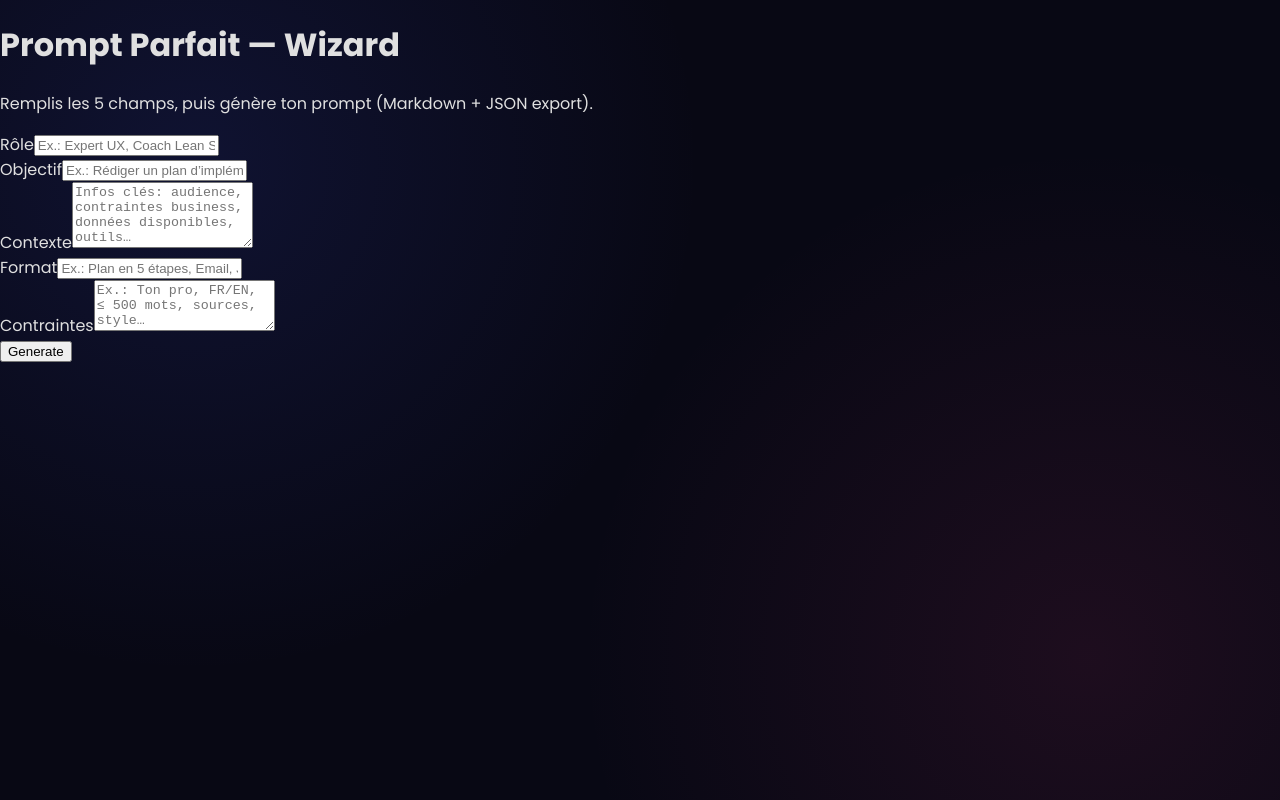
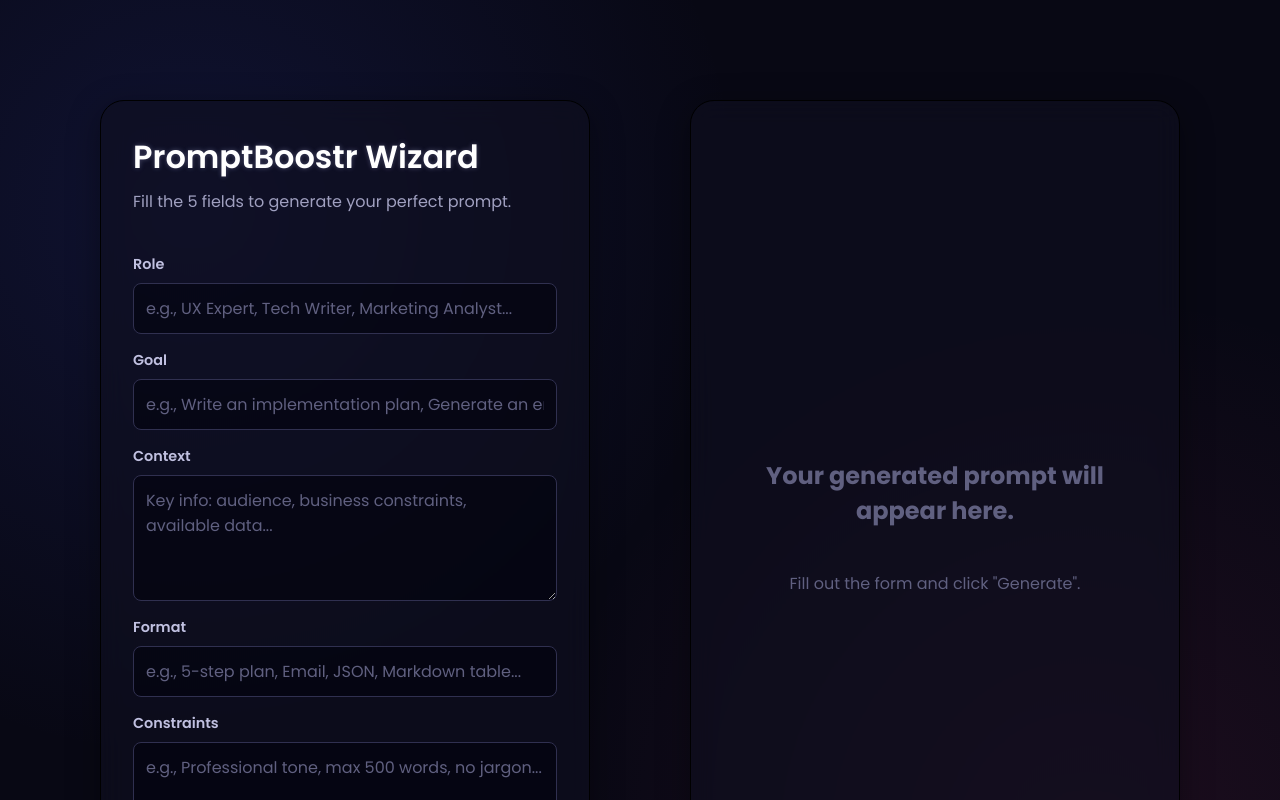
Before and after one commit to Chuckington/promptboostr, a Next.js app: page /wizard in a window 1280 px wide. Shown: the top 800 px of the page. Built offline with nearby package versions, Linux system fonts and the light colour scheme.

Commit message:
Le message qui décrit tes changements

```diff
--- a/src/app/style.css
+++ b/src/app/style.css
@@ -78,3 +78,200 @@ body {
     transform: translateY(0);
   }
 }
+
+/* === Wizard Page Styles === */
+.wizard-container {
+    display: flex;
+    padding: 100px;
+    gap: 100px;
+    min-height: 100vh;
+    align-items: stretch; /* Make panels equal height */
+}
+
+.wizard-panel,
+.result-panel {
+    flex: 1; /* Equal width */
+    background: rgba(16, 16, 32, 0.6);
+    border: 1px solid #000;
+    border-radius: 24px;
+    box-shadow: 0 8px 32px rgba(0, 0, 0, 0.37);
+    backdrop-filter: blur(12px);
+    -webkit-backdrop-filter: blur(12px); /* For Safari */
+    padding: 2rem;
+    display: flex;
+    flex-direction: column;
+    gap: 1.5rem;
+}
+
+/* Left Panel: Form */
+.wizard-panel h1 {
+    font-size: 2rem;
+    font-weight: 600;
+    color: #fff;
+    text-shadow: 0 0 5px rgba(200, 200, 255, 0.3);
+    margin: 0;
+}
+
+.wizard-panel p {
+    color: #a0a0c0;
+    margin-top: -1rem;
+    margin-bottom: 1rem;
+}
+
+.wizard-form {
+    display: flex;
+    flex-direction: column;
+    gap: 1rem;
+}
+
+.wizard-form-group {
+    display: flex;
+    flex-direction: column;
+    gap: 0.5rem;
+}
+
+.wizard-label {
+    font-weight: 600;
+    color: #c0c0e0;
+    font-size: 0.9rem;
+}
+
+.wizard-input,
+.wizard-textarea {
+    background: rgba(0, 0, 10, 0.5);
+    border: 1px solid #303050;
+    border-radius: 8px;
+    padding: 12px;
+    color: #e0e0e0;
+    font-family: 'Poppins', sans-serif;
+    font-size: 1rem;
+    outline: none;
+    transition: border-color 0.3s, box-shadow 0.3s;
+}
+
+.wizard-input::placeholder,
+.wizard-textarea::placeholder {
+    color: #606080;
+}
+
+.wizard-input:focus,
+.wizard-textarea:focus {
+    border-color: #8a7fff;
+    box-shadow: 0 0 0 3px rgba(138, 127, 255, 0.3);
+}
+
+.wizard-textarea {
+    resize: vertical;
+}
+
+.wizard-form-actions {
+    display: flex;
+    align-items: center;
+    gap: 1rem;
+    margin-top: 1rem;
+}
+
+.wizard-button {
+    background: #6c5ce7;
+    color: white;
+    border: none;
+    border-radius: 8px;
+    padding: 12px 24px;
+    font-weight: 600;
+    font-size: 1rem;
+    cursor: pointer;
+    transition: background-color 0.3s;
+}
+
+.wizard-button:hover:not(:disabled) {
+    background: #8a7fff;
+}
+
+.wizard-button:disabled {
+    background: #404060;
+    cursor: not-allowed;
+    opacity: 0.7;
+}
+
+.wizard-error {
+    color: #ff5555;
+    font-size: 0.9rem;
+}
+
+/* Right Panel: Results */
+.result-panel .result-placeholder {
+    display: flex;
+    flex-direction: column;
+    align-items: center;
+    justify-content: center;
+    height: 100%;
+    color: #606080;
+    text-align: center;
+    gap: 0.5rem;
+}
+
+.result-section {
+    background: rgba(0, 0, 10, 0.5);
+    border: 1px solid #303050;
+    border-radius: 16px;
+    overflow: hidden;
+    display: flex;
+    flex-direction: column;
+}
+
+.result-header {
+    display: flex;
+    justify-content: space-between;
+    align-items: center;
+    padding: 0.75rem 1.5rem;
+    background: rgba(0, 0, 10, 0.7);
+    border-bottom: 1px solid #303050;
+    flex-shrink: 0;
+}
+
+.result-header h2 {
+    font-size: 1.2rem;
+    font-weight: 600;
+    color: #fff;
+    margin: 0;
+}
+
+.result-header-buttons {
+    display: flex;
+    gap: 0.5rem;
+}
+
+.copy-button {
+    background: #303050;
+    color: #c0c0e0;
+    border: none;
+    border-radius: 6px;
+    padding: 6px 12px;
+    font-size: 0.8rem;
+    cursor: pointer;
+    transition: background-color 0.3s, color 0.3s;
+}
+
+.copy-button:hover {
+    background: #404060;
+    color: #fff;
+}
+
+.result-content {
+    padding: 1.5rem;
+    font-size: 0.9rem;
+    color: #d0d0f0;
+    white-space: pre-wrap;
+    word-break: break-word;
+    overflow-y: auto;
+    flex-grow: 1;
+}
+
+/* Responsive adjustments */
+@media (max-width: 1200px) {
+    .wizard-container {
+        flex-direction: column;
+        padding: 2rem;
+        gap: 2rem;
+    }
+}
--- a/src/app/wizard/page.tsx
+++ b/src/app/wizard/page.tsx
@@ -64,124 +64,127 @@ export default function WizardPage() {
   }
 
   return (
-    <main className="mx-auto max-w-4xl p-6 space-y-6">
-      <h1 className="text-3xl font-bold">Prompt Parfait — Wizard</h1>
-      <p className="text-sm text-gray-400">
-        Remplis les 5 champs, puis génère ton prompt (Markdown + JSON export).
-      </p>
+    <main className="wizard-container">
+      {/* Left Panel: Wizard Form */}
+      <div className="wizard-panel">
+        <h1>PromptBoostr Wizard</h1>
+        <p>Fill the 5 fields to generate your perfect prompt.</p>
 
-      <form onSubmit={onSubmit} className="grid grid-cols-1 gap-4">
-        <div>
-          <label className="block text-sm font-medium">Rôle</label>
+        <form onSubmit={onSubmit} className="wizard-form">
+          <div className="wizard-form-group">
+            <label className="wizard-label">Role</label>
             <input
-            className="mt-1 w-full rounded-xl border border-gray-700 bg-gray-900 p-3 outline-none focus:ring-2 focus:ring-indigo-500"
-            placeholder="Ex.: Expert UX, Coach Lean Six Sigma, Rédacteur technique…"
+              className="wizard-input"
+              placeholder="e.g., UX Expert, Tech Writer, Marketing Analyst..."
               value={role}
               onChange={(e) => setRole(e.target.value)}
             />
           </div>
 
-        <div>
-          <label className="block text-sm font-medium">Objectif</label>
+          <div className="wizard-form-group">
+            <label className="wizard-label">Goal</label>
             <input
-            className="mt-1 w-full rounded-xl border border-gray-700 bg-gray-900 p-3 outline-none focus:ring-2 focus:ring-indigo-500"
-            placeholder="Ex.: Rédiger un plan d’implémentation, Générer un e-mail, etc."
+              className="wizard-input"
+              placeholder="e.g., Write an implementation plan, Generate an email..."
               value={goal}
               onChange={(e) => setGoal(e.target.value)}
             />
           </div>
 
-        <div>
-          <label className="block text-sm font-medium">Contexte</label>
+          <div className="wizard-form-group">
+            <label className="wizard-label">Context</label>
             <textarea
-            className="mt-1 w-full rounded-xl border border-gray-700 bg-gray-900 p-3 outline-none focus:ring-2 focus:ring-indigo-500"
+              className="wizard-textarea"
               rows={4}
-            placeholder="Infos clés: audience, contraintes business, données disponibles, outils…"
+              placeholder="Key info: audience, business constraints, available data..."
               value={context}
               onChange={(e) => setContext(e.target.value)}
             />
           </div>
 
-        <div>
-          <label className="block text-sm font-medium">Format</label>
+          <div className="wizard-form-group">
+            <label className="wizard-label">Format</label>
             <input
-            className="mt-1 w-full rounded-xl border border-gray-700 bg-gray-900 p-3 outline-none focus:ring-2 focus:ring-indigo-500"
-            placeholder="Ex.: Plan en 5 étapes, Email, JSON, Tableau, Markdown…"
+              className="wizard-input"
+              placeholder="e.g., 5-step plan, Email, JSON, Markdown table..."
               value={format}
               onChange={(e) => setFormat(e.target.value)}
             />
           </div>
 
-        <div>
-          <label className="block text-sm font-medium">Contraintes</label>
+          <div className="wizard-form-group">
+            <label className="wizard-label">Constraints</label>
             <textarea
-            className="mt-1 w-full rounded-xl border border-gray-700 bg-gray-900 p-3 outline-none focus:ring-2 focus:ring-indigo-500"
+              className="wizard-textarea"
               rows={3}
-            placeholder="Ex.: Ton pro, FR/EN, ≤ 500 mots, sources, style…"
+              placeholder="e.g., Professional tone, max 500 words, no jargon..."
               value={constraints}
               onChange={(e) => setConstraints(e.target.value)}
             />
           </div>
 
-        <div className="flex items-center gap-3">
-          <button
-            type="submit"
-            disabled={loading}
-            className="rounded-2xl bg-indigo-600 px-4 py-2 font-semibold hover:bg-indigo-500 disabled:opacity-50"
-          >
-            {loading ? "Génération…" : "Generate"}
+          <div className="wizard-form-actions">
+            <button type="submit" disabled={loading} className="wizard-button">
+              {loading ? "Generating..." : "Generate"}
             </button>
-          {error && <span className="text-sm text-red-400">{error}</span>}
+            {error && <span className="wizard-error">{error}</span>}
           </div>
         </form>
+      </div>
 
-      {(markdown || structured) && (
-        <section className="space-y-4">
+      {/* Right Panel: Results */}
+      <div className="result-panel">
+        {!loading && !markdown && !structured && (
+          <div className="result-placeholder">
+            <h2>Your generated prompt will appear here.</h2>
+            <p>Fill out the form and click &quot;Generate&quot;.</p>
+          </div>
+        )}
+
+        {loading && (
+          <div className="result-placeholder">
+            <h2>Generating...</h2>
+            <p>Please wait a moment.</p>
+          </div>
+        )}
+
         {markdown && (
-            <div className="rounded-2xl border border-gray-800">
-              <div className="flex items-center justify-between border-b border-gray-800 px-4 py-2">
-                <h2 className="text-lg font-semibold">Markdown</h2>
-                <button
-                  onClick={() => copy(markdown)}
-                  className="rounded-lg bg-gray-800 px-3 py-1 text-sm hover:bg-gray-700"
-                >
-                  Copier
+          <div className="result-section">
+            <div className="result-header">
+              <h2>Markdown</h2>
+              <button onClick={() => copy(markdown)} className="copy-button">
+                Copy
               </button>
             </div>
-              <pre className="whitespace-pre-wrap break-words p-4 text-sm text-gray-200">
-                {markdown}
-              </pre>
+            <pre className="result-content">{markdown}</pre>
           </div>
         )}
 
         {structured && (
-            <div className="rounded-2xl border border-gray-800">
-              <div className="flex items-center justify-between border-b border-gray-800 px-4 py-2">
-                <h2 className="text-lg font-semibold">JSON (export machine)</h2>
-                <div className="flex gap-2">
+          <div className="result-section">
+            <div className="result-header">
+              <h2>Structured JSON</h2>
+              <div className="result-header-buttons">
                 <button
                   onClick={() => copy(JSON.stringify(structured, null, 2))}
-                    className="rounded-lg bg-gray-800 px-3 py-1 text-sm hover:bg-gray-700"
+                  className="copy-button"
                 >
-                    Copier
+                  Copy JSON
                 </button>
                 {structured.final_prompt && (
                   <button
                     onClick={() => copy(structured.final_prompt)}
-                      className="rounded-lg bg-gray-800 px-3 py-1 text-sm hover:bg-gray-700"
+                    className="copy-button"
                   >
-                      Copier le prompt
+                    Copy Prompt
                   </button>
                 )}
               </div>
             </div>
-              <pre className="overflow-x-auto p-4 text-sm text-gray-200">
-                {JSON.stringify(structured, null, 2)}
-              </pre>
+            <pre className="result-content">{JSON.stringify(structured, null, 2)}</pre>
           </div>
         )}
-        </section>
-      )}
+      </div>
     </main>
   );
 }
```
Lines whose indentation alone changed are shown as unchanged.
